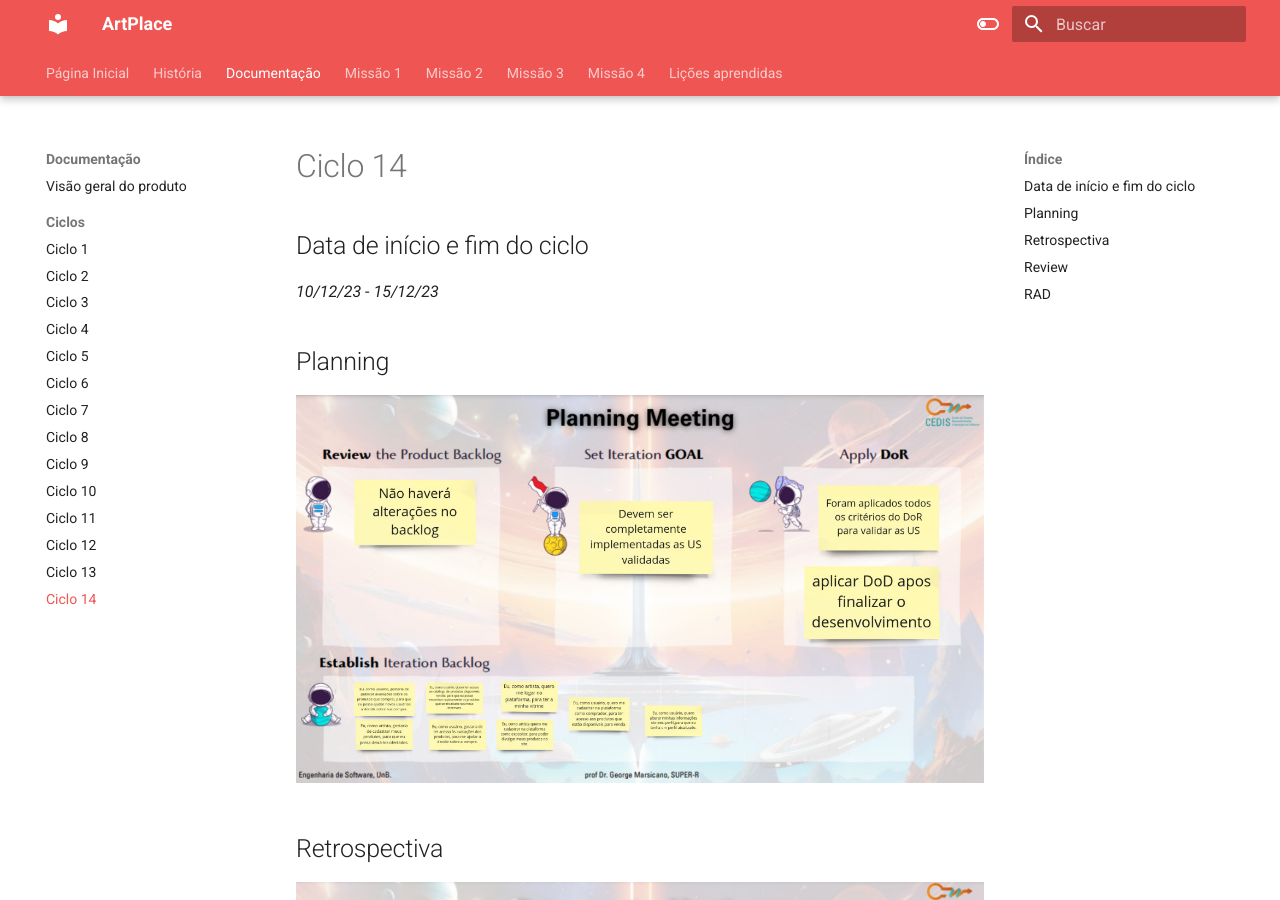
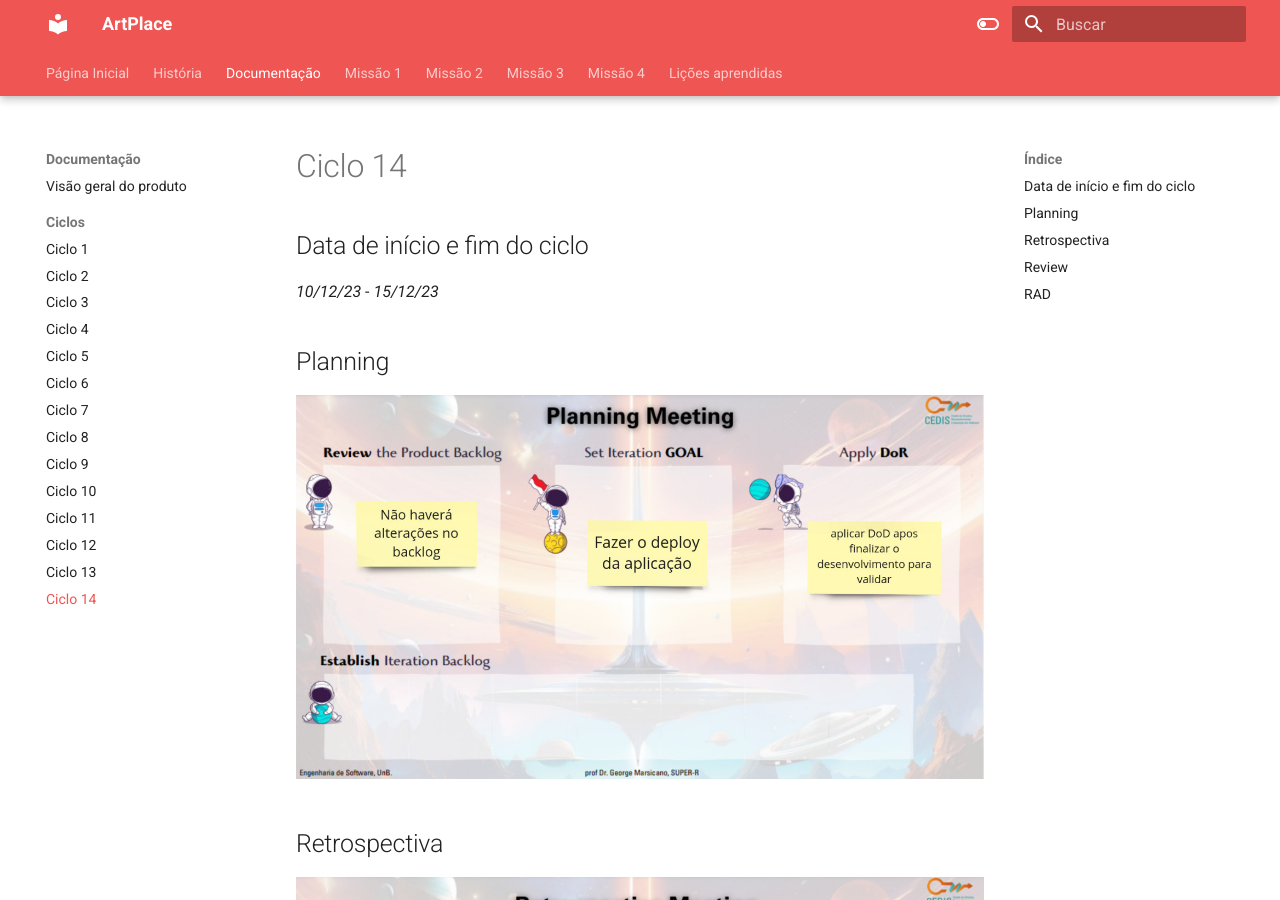
Before and after one commit to mdsreq-fga-unb/2023.2-ArtPlace, an MkDocs documentation site: the page built from docs/Ciclos/ciclo14.md, in a window 1280 px wide and 900 px high. Built offline with MkDocs 1.6.1 and Material for MkDocs 9.7.7, drawn with Linux system fonts in a browser that asks for light colours.

Commit message:
Ciclo 14

```diff
--- a/docs/Ciclos/ciclo14.md
+++ b/docs/Ciclos/ciclo14.md
@@ -7,17 +7,17 @@
 
 
 ## Planning
-![Image title](../assets/planning13.jpeg)
+![Image title](../assets/planning14.jpeg)
 
 ## Retrospectiva
 
-![Image title](../assets/retrospective13.jpeg)
+![Image title](../assets/retrospective14.jpeg)
 
 - Entregas da missão 4
 
 ## Review
 
-![Image title](../assets/review13.jpeg)
+![Image title](../assets/review14.jpeg)
 
 
 
```
Also changed, not shown: docs/assets/planning14.jpeg (added), docs/assets/retrospective14.jpeg (added), docs/assets/review14.jpeg (added).
